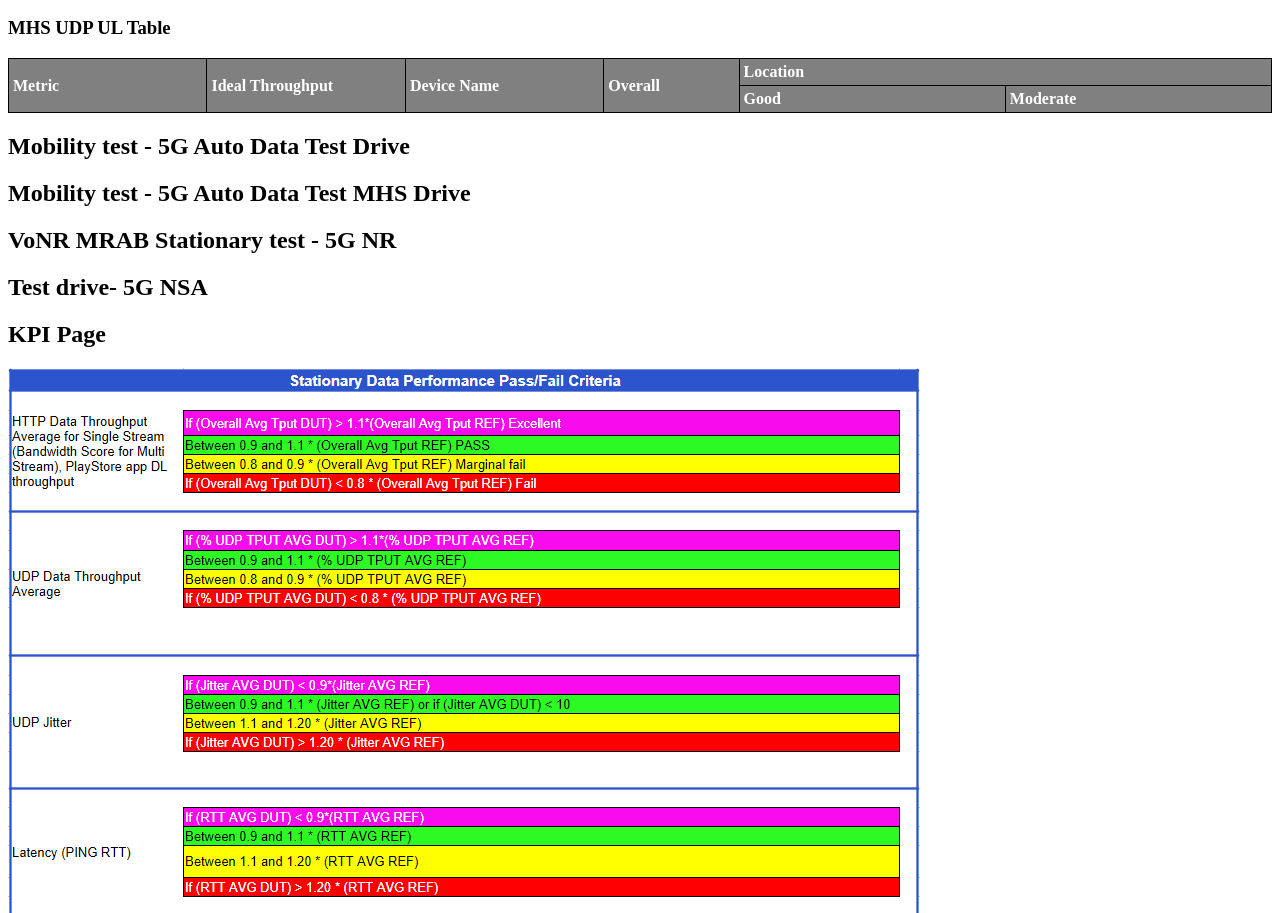
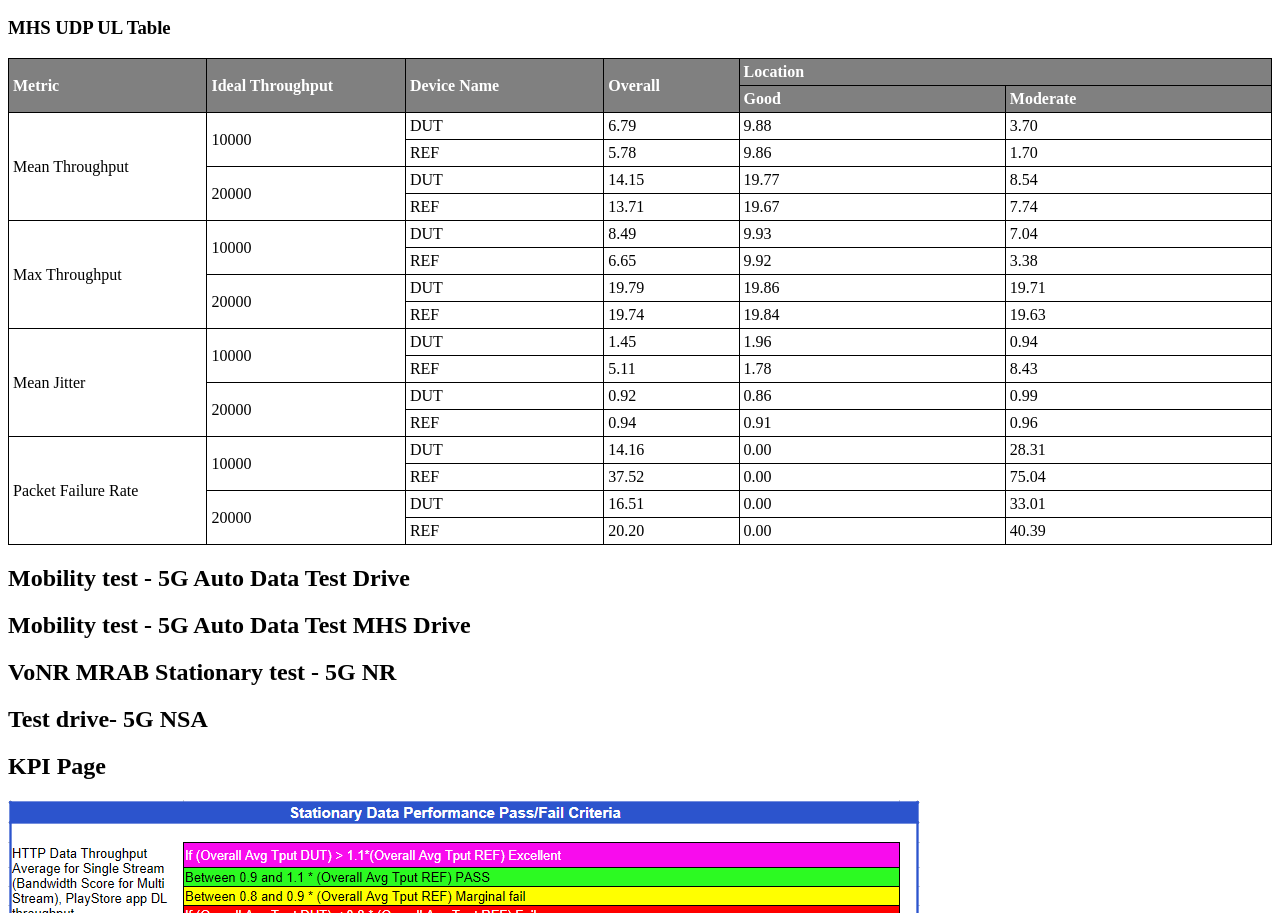
Before and after one commit to LiJieSu0/Fit4Launch_Report, a React (Create React App) app in the folder report-generator-app/: page / in a window 1280 px wide. Shown: the part 3065-3978 px from the top of the page. Built offline with nearby package versions, Linux system fonts and the light colour scheme; what chartjs-plugin-datalabels would draw is missing.

Commit message:
add udp ul MHs DATA

```diff
--- a/report-generator-app/src/ReportDetails/DataPerformance/MHS/Dp_MHS_Udp_Component.js
+++ b/report-generator-app/src/ReportDetails/DataPerformance/MHS/Dp_MHS_Udp_Component.js
@@ -167,7 +167,158 @@ function Dp_MHS_Udp_Component() {
     }
   ];
   const udp_Stationary_UL = [
-
+    // Mean Throughput - 10 Mbps
+    {
+      metric: "Mean Throughput",
+      idealThroughput: "10000",
+      deviceName: "DUT",
+      location: {
+        good: udpDataRaw.Good?.["UDP Upload Task at 10 Mbps for 10 seconds"]?.["_20250915_121852_CH01_TMO-DUT_5G MHS_UDP Upload Task at 10 Mbps for 10 seconds_Good Coverage_DA Test"]?.Throughput?.Mean,
+        moderate: udpDataRaw.Moderate?.["UDP Upload Task at 10 Mbps for 10 seconds"]?.["dut_5G Auto_UDP Upload Task at 10 M"]?.Throughput?.Mean,
+      },
+    },
+    {
+      metric: "Mean Throughput",
+      idealThroughput: "10000",
+      deviceName: "REF",
+      location: {
+        good: udpDataRaw.Good?.["UDP Upload Task at 10 Mbps for 10 seconds"]?.["_20250915_121852_CH02_TMO-Ref_5G MHS_UDP Upload Task at 10 Mbps for 10 seconds_Good Coverage_DA Test"]?.Throughput?.Mean,
+        moderate: udpDataRaw.Moderate?.["UDP Upload Task at 10 Mbps for 10 seconds"]?.["ref_5G Auto_UDP Upload Task at 10 M"]?.Throughput?.Mean,
+      },
+    },
+    // Mean Throughput - 20 Mbps
+    {
+      metric: "Mean Throughput",
+      idealThroughput: "20000",
+      deviceName: "DUT",
+      location: {
+        good: udpDataRaw.Good?.["UDP Upload Task at 20 Mbps for 10 seconds"]?.["_20250915_122724_CH01_TMO-DUT_5G MHS_UDP Upload Task at 20 Mbps for 10 seconds_Good Coverage_DA Test"]?.Throughput?.Mean,
+        moderate: udpDataRaw.Moderate?.["UDP Upload Task at 20 Mbps for 10 seconds"]?.["DUT UDP UL 20M"]?.Throughput?.Mean,
+      },
+    },
+    {
+      metric: "Mean Throughput",
+      idealThroughput: "20000",
+      deviceName: "REF",
+      location: {
+        good: udpDataRaw.Good?.["UDP Upload Task at 20 Mbps for 10 seconds"]?.["_20250915_122724_CH02_TMO-Ref_5G MHS_UDP Upload Task at 20 Mbps for 10 seconds_Good Coverage_DA Test"]?.Throughput?.Mean,
+        moderate: udpDataRaw.Moderate?.["UDP Upload Task at 20 Mbps for 10 seconds"]?.["REF UDP UL 20M"]?.Throughput?.Mean,
+      },
+    },
+    // Max Throughput - 10 Mbps
+    {
+      metric: "Max Throughput",
+      idealThroughput: "10000",
+      deviceName: "DUT",
+      location: {
+        good: udpDataRaw.Good?.["UDP Upload Task at 10 Mbps for 10 seconds"]?.["_20250915_121852_CH01_TMO-DUT_5G MHS_UDP Upload Task at 10 Mbps for 10 seconds_Good Coverage_DA Test"]?.Throughput?.Maximum,
+        moderate: udpDataRaw.Moderate?.["UDP Upload Task at 10 Mbps for 10 seconds"]?.["dut_5G Auto_UDP Upload Task at 10 M"]?.Throughput?.Maximum,
+      },
+    },
+    {
+      metric: "Max Throughput",
+      idealThroughput: "10000",
+      deviceName: "REF",
+      location: {
+        good: udpDataRaw.Good?.["UDP Upload Task at 10 Mbps for 10 seconds"]?.["_20250915_121852_CH02_TMO-Ref_5G MHS_UDP Upload Task at 10 Mbps for 10 seconds_Good Coverage_DA Test"]?.Throughput?.Maximum,
+        moderate: udpDataRaw.Moderate?.["UDP Upload Task at 10 Mbps for 10 seconds"]?.["ref_5G Auto_UDP Upload Task at 10 M"]?.Throughput?.Maximum,
+      },
+    },
+    // Max Throughput - 20 Mbps
+    {
+      metric: "Max Throughput",
+      idealThroughput: "20000",
+      deviceName: "DUT",
+      location: {
+        good: udpDataRaw.Good?.["UDP Upload Task at 20 Mbps for 10 seconds"]?.["_20250915_122724_CH01_TMO-DUT_5G MHS_UDP Upload Task at 20 Mbps for 10 seconds_Good Coverage_DA Test"]?.Throughput?.Maximum,
+        moderate: udpDataRaw.Moderate?.["UDP Upload Task at 20 Mbps for 10 seconds"]?.["DUT UDP UL 20M"]?.Throughput?.Maximum,
+      },
+    },
+    {
+      metric: "Max Throughput",
+      idealThroughput: "20000",
+      deviceName: "REF",
+      location: {
+        good: udpDataRaw.Good?.["UDP Upload Task at 20 Mbps for 10 seconds"]?.["_20250915_122724_CH02_TMO-Ref_5G MHS_UDP Upload Task at 20 Mbps for 10 seconds_Good Coverage_DA Test"]?.Throughput?.Maximum,
+        moderate: udpDataRaw.Moderate?.["UDP Upload Task at 20 Mbps for 10 seconds"]?.["REF UDP UL 20M"]?.Throughput?.Maximum,
+      },
+    },
+    // Mean Jitter - 10 Mbps
+    {
+      metric: "Mean Jitter",
+      idealThroughput: "10000",
+      deviceName: "DUT",
+      location: {
+        good: udpDataRaw.Good?.["UDP Upload Task at 10 Mbps for 10 seconds"]?.["_20250915_121852_CH01_TMO-DUT_5G MHS_UDP Upload Task at 10 Mbps for 10 seconds_Good Coverage_DA Test"]?.Jitter?.Mean,
+        moderate: udpDataRaw.Moderate?.["UDP Upload Task at 10 Mbps for 10 seconds"]?.["dut_5G Auto_UDP Upload Task at 10 M"]?.Jitter?.Mean,
+      },
+    },
+    {
+      metric: "Mean Jitter",
+      idealThroughput: "10000",
+      deviceName: "REF",
+      location: {
+        good: udpDataRaw.Good?.["UDP Upload Task at 10 Mbps for 10 seconds"]?.["_20250915_121852_CH02_TMO-Ref_5G MHS_UDP Upload Task at 10 Mbps for 10 seconds_Good Coverage_DA Test"]?.Jitter?.Mean,
+        moderate: udpDataRaw.Moderate?.["UDP Upload Task at 10 Mbps for 10 seconds"]?.["ref_5G Auto_UDP Upload Task at 10 M"]?.Jitter?.Mean,
+      },
+    },
+    // Mean Jitter - 20 Mbps
+    {
+      metric: "Mean Jitter",
+      idealThroughput: "20000",
+      deviceName: "DUT",
+      location: {
+        good: udpDataRaw.Good?.["UDP Upload Task at 20 Mbps for 10 seconds"]?.["_20250915_122724_CH01_TMO-DUT_5G MHS_UDP Upload Task at 20 Mbps for 10 seconds_Good Coverage_DA Test"]?.Jitter?.Mean,
+        moderate: udpDataRaw.Moderate?.["UDP Upload Task at 20 Mbps for 10 seconds"]?.["DUT UDP UL 20M"]?.Jitter?.Mean,
+      },
+    },
+    {
+      metric: "Mean Jitter",
+      idealThroughput: "20000",
+      deviceName: "REF",
+      location: {
+        good: udpDataRaw.Good?.["UDP Upload Task at 20 Mbps for 10 seconds"]?.["_20250915_122724_CH02_TMO-Ref_5G MHS_UDP Upload Task at 20 Mbps for 10 seconds_Good Coverage_DA Test"]?.Jitter?.Mean,
+        moderate: udpDataRaw.Moderate?.["UDP Upload Task at 20 Mbps for 10 seconds"]?.["REF UDP UL 20M"]?.Jitter?.Mean,
+      },
+    },
+    // Packet Failure Rate - 10 Mbps
+    {
+      metric: "Packet Failure Rate",
+      idealThroughput: "10000",
+      deviceName: "DUT",
+      location: {
+        good: udpDataRaw.Good?.["UDP Upload Task at 10 Mbps for 10 seconds"]?.["_20250915_121852_CH01_TMO-DUT_5G MHS_UDP Upload Task at 10 Mbps for 10 seconds_Good Coverage_DA Test"]?.["Error Ratio"]?.Mean,
+        moderate: udpDataRaw.Moderate?.["UDP Upload Task at 10 Mbps for 10 seconds"]?.["dut_5G Auto_UDP Upload Task at 10 M"]?.["Error Ratio"]?.Mean,
+      },
+    },
+    {
+      metric: "Packet Failure Rate",
+      idealThroughput: "10000",
+      deviceName: "REF",
+      location: {
+        good: udpDataRaw.Good?.["UDP Upload Task at 10 Mbps for 10 seconds"]?.["_20250915_121852_CH02_TMO-Ref_5G MHS_UDP Upload Task at 10 Mbps for 10 seconds_Good Coverage_DA Test"]?.["Error Ratio"]?.Mean,
+        moderate: udpDataRaw.Moderate?.["UDP Upload Task at 10 Mbps for 10 seconds"]?.["ref_5G Auto_UDP Upload Task at 10 M"]?.["Error Ratio"]?.Mean,
+      },
+    },
+    // Packet Failure Rate - 20 Mbps
+    {
+      metric: "Packet Failure Rate",
+      idealThroughput: "20000",
+      deviceName: "DUT",
+      location: {
+        good: udpDataRaw.Good?.["UDP Upload Task at 20 Mbps for 10 seconds"]?.["_20250915_122724_CH01_TMO-DUT_5G MHS_UDP Upload Task at 20 Mbps for 10 seconds_Good Coverage_DA Test"]?.["Error Ratio"]?.Mean,
+        moderate: udpDataRaw.Moderate?.["UDP Upload Task at 20 Mbps for 10 seconds"]?.["DUT UDP UL 20M"]?.["Error Ratio"]?.Mean,
+      },
+    },
+    {
+      metric: "Packet Failure Rate",
+      idealThroughput: "20000",
+      deviceName: "REF",
+      location: {
+        good: udpDataRaw.Good?.["UDP Upload Task at 20 Mbps for 10 seconds"]?.["_20250915_122724_CH02_TMO-Ref_5G MHS_UDP Upload Task at 20 Mbps for 10 seconds_Good Coverage_DA Test"]?.["Error Ratio"]?.Mean,
+        moderate: udpDataRaw.Moderate?.["UDP Upload Task at 20 Mbps for 10 seconds"]?.["REF UDP UL 20M"]?.["Error Ratio"]?.Mean,
+      },
+    }
   ];
   return (
     <div className='page-content'>
```
